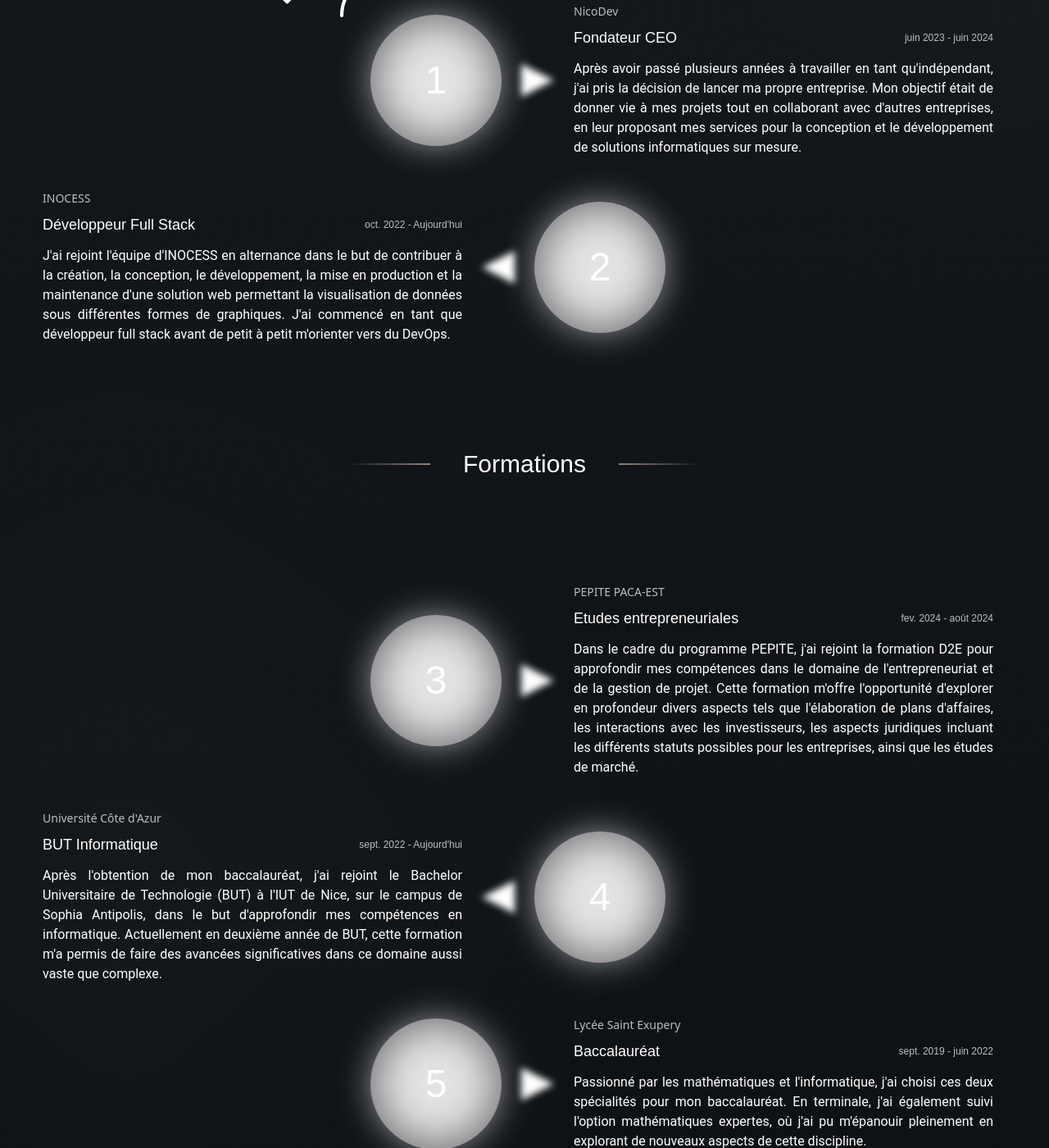
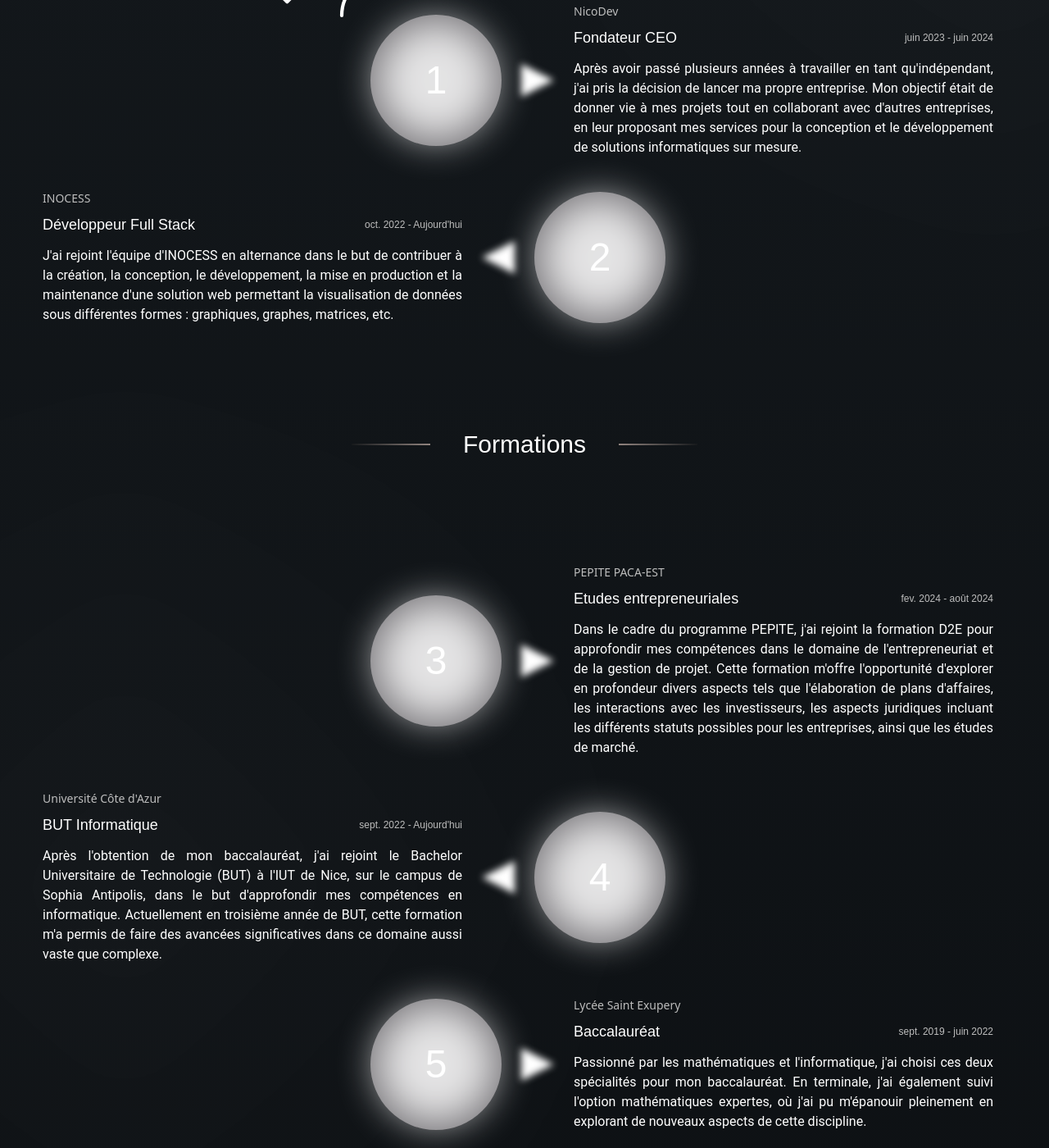
Before and after one commit to NicoDev99/nicodev99.github.io, a Vue app: page / in a window 1280 px wide. Shown: the part 1890-3290 px from the top of the page at 82% size. Built offline with nearby package versions, Linux system fonts and the light colour scheme; what tailwindcss-animation-delay would draw is missing.

Commit message:
Update portfolio

```diff
--- a/src/Main.vue
+++ b/src/Main.vue
@@ -127,8 +127,7 @@
                     </div>
                     <p class="text-justify font-Roboto text-sm lg:text-base">
                       J'ai rejoint l'équipe d'INOCESS en alternance dans le but de contribuer à la création, la conception, le développement, la mise en production et la maintenance
-                      d'une solution web permettant la visualisation de données sous différentes formes de graphiques. J'ai commencé en tant que développeur full stack
-                      avant de petit à petit m'orienter vers du DevOps.
+                      d'une solution web permettant la visualisation de données sous différentes formes : graphiques, graphes, matrices, etc.
                     </p>
                   </div>
                 </ExperienceElement>
@@ -170,7 +169,7 @@
                     </div>
                     <p class="text-justify font-Roboto text-sm lg:text-base">
                       Après l'obtention de mon baccalauréat, j'ai rejoint le Bachelor Universitaire de Technologie (BUT) à l'IUT de Nice,
-                      sur le campus de Sophia Antipolis, dans le but d'approfondir mes compétences en informatique. Actuellement en deuxième année de BUT, cette
+                      sur le campus de Sophia Antipolis, dans le but d'approfondir mes compétences en informatique. Actuellement en troisième année de BUT, cette
                       formation m'a permis de faire des avancées significatives dans ce domaine aussi vaste que complexe.
                     </p>
                   </div>
```
Also changed, not shown: 1 other file (tests, documents, lock files or other folders).
